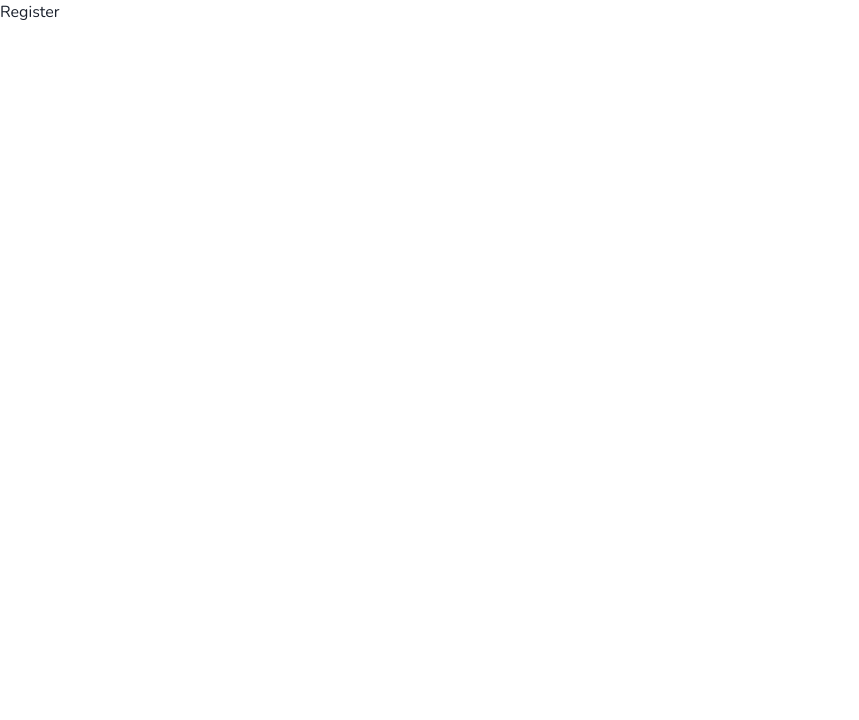
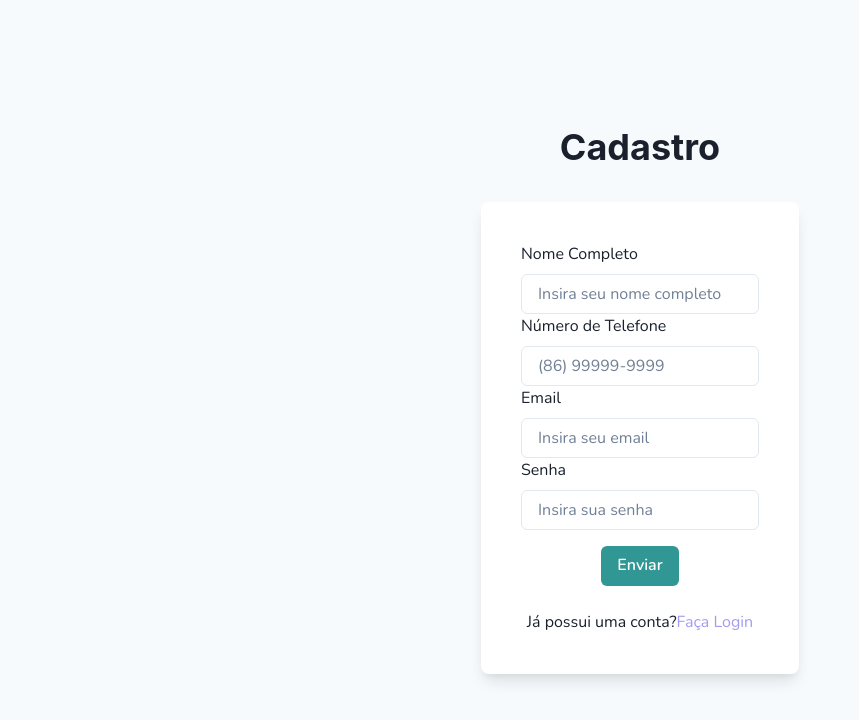
Before and after one commit to esterfrazao/my-little-company, a React (Create React App) app: page /register in a window 1280 px wide. Shown: the top 720 px of the page, without its empty margins (0-859 px from the left). Built offline with nearby package versions, Linux system fonts and the light colour scheme.

Commit message:
feat: add register page form

```diff
--- a/src/pages/Register/index.jsx
+++ b/src/pages/Register/index.jsx
@@ -1,5 +1,78 @@
+import {
+  Box,
+  Flex,
+  Heading,
+  Link as Span,
+  Stack,
+  Text,
+  useColorModeValue,
+} from "@chakra-ui/react";
+import { Link } from "react-router-dom";
+import Form from "../../components/Form";
+import { registerSchema } from "../../schemas/yupSchemas";
+
 const Register = () => {
-  return <p>Register</p>;
+  const fields = [
+    {
+      id: "name",
+      name: "name",
+      title: "Nome Completo",
+      type: "text",
+      placeholder: "Insira seu nome completo",
+    },
+    {
+      id: "phoneNumber",
+      name: "phone_number",
+      title: "Número de Telefone",
+      type: "text",
+      placeholder: "(86) 99999-9999",
+    },
+    {
+      id: "email",
+      name: "email",
+      title: "Email",
+      type: "email",
+      placeholder: "Insira seu email",
+    },
+    {
+      id: "password",
+      name: "password",
+      title: "Senha",
+      type: "password",
+      placeholder: "Insira sua senha",
+    },
+  ];
+
+  return (
+    <Flex
+      minH={"100vh"}
+      align={"center"}
+      justify={"center"}
+      bg={useColorModeValue("gray.50", "gray.800")}
+    >
+      <Stack spacing={8} mx={"auto"} maxW={"lg"} py={5} px={6}>
+        <Heading fontSize={"4xl"} textAlign={"center"}>
+          Cadastro
+        </Heading>
+        <Box
+          rounded={"lg"}
+          bg={useColorModeValue("white", "gray.700")}
+          boxShadow={"lg"}
+          p={10}
+        >
+          <Form schema={registerSchema} fields={fields} />
+          <Stack pt={6}>
+            <Text align={"center"}>
+              Já possui uma conta?
+              <Span color="var(--light-blue)">
+                <Link to="/">Faça Login</Link>
+              </Span>
+            </Text>
+          </Stack>
+        </Box>
+      </Stack>
+    </Flex>
+  );
 };
 
 export default Register;
--- a/src/schemas/yupSchemas.js
+++ b/src/schemas/yupSchemas.js
@@ -4,3 +4,13 @@ export const loginSchema = yup.object().shape({
   email: yup.string().email("Email Inválido").required("Campo Obrigatório"),
   password: yup.string().required("Campo Obrigatório"),
 });
+
+export const registerSchema = yup.object().shape({
+  name: yup.string().required("Campo Obrigatório"),
+  email: yup.string().email("Email Inválido").required("Campo Obrigatório"),
+  password: yup.string().required("Campo Obrigatório"),
+  phone_number: yup
+    .string()
+    .required("Campo Obrigatório")
+    .max(15, "Número muito longo"),
+});
```
